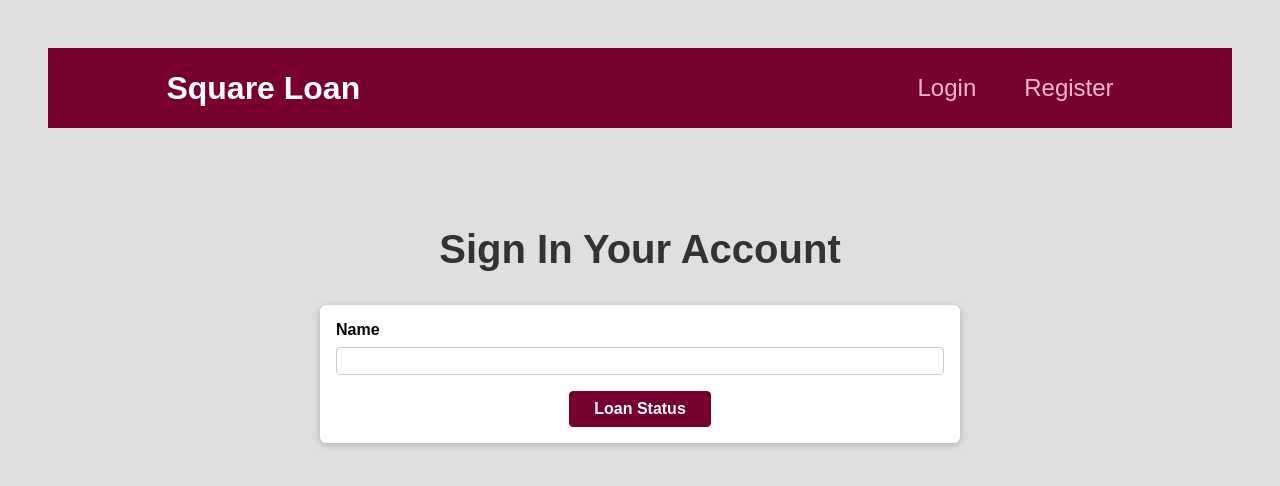
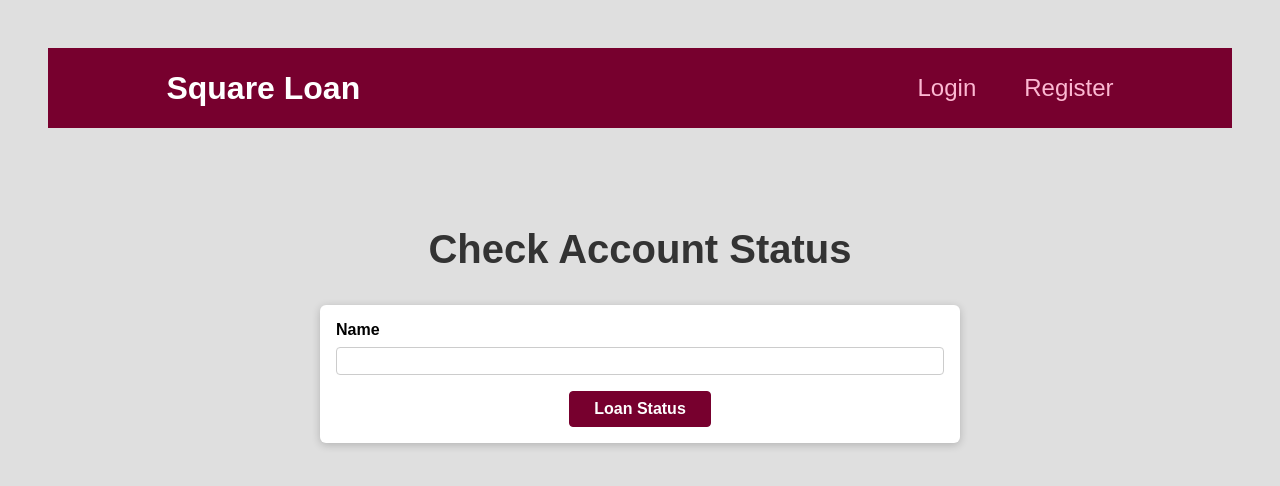
Before and after one commit to ayohorla/my-square-loan, a React (Create React App) app: page / in a window 1280 px wide. Shown: the top 486 px of the page. Built offline with nearby package versions, Linux system fonts and the light colour scheme; the HTML template or start-up script is replaced by a standard one.

Commit message:
new header

```diff
--- a/src/pages/Login.js
+++ b/src/pages/Login.js
@@ -13,7 +13,7 @@ function Login() {
     }
     return (
         <section>
-            <h1>Sign In Your Account</h1>
+            <h1>Check Account Status</h1>
             <Card>
                 <form className={classes.form} onClick={loanStatusHandler}>
                     <div className={classes.control}>
```
